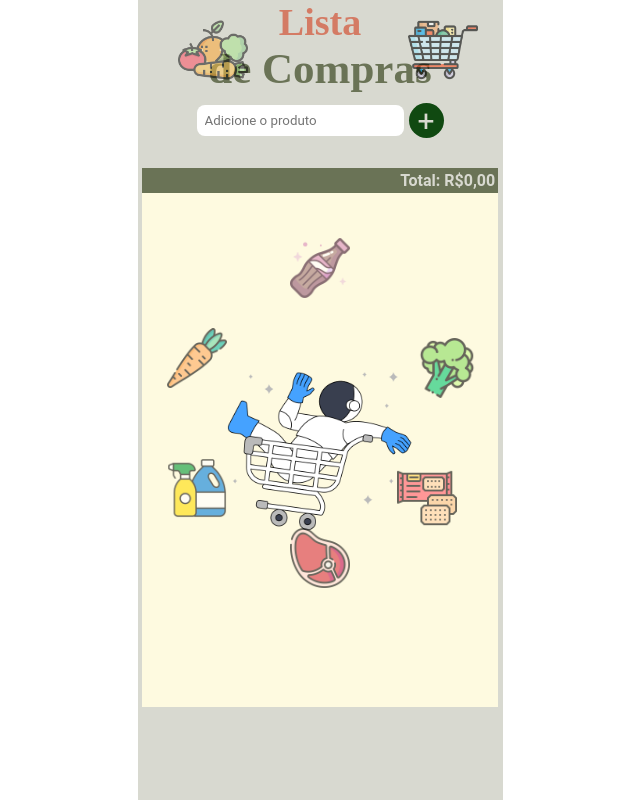
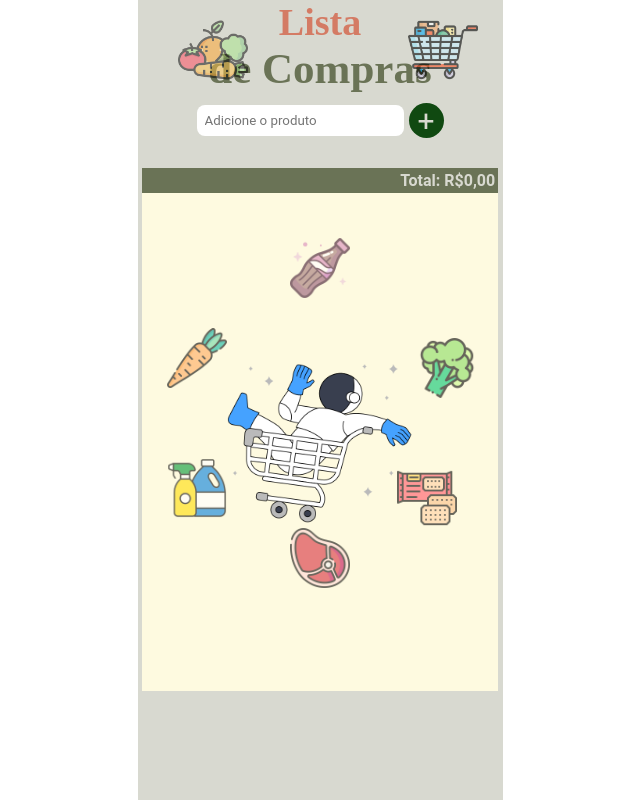
Before and after one commit to lucasspimentell/lista_compras, a React (Create React App) app: page / in a window 1280 px wide. Shown: the whole page, without its empty margins (320-960 px from the left). Built offline with nearby package versions, Linux system fonts and the light colour scheme; a web font is replaced by a local one.

Commit message:
atualização

```diff
--- a/src/pages/Home/home.css
+++ b/src/pages/Home/home.css
@@ -218,7 +218,7 @@ form .add{
     display: flex;
     justify-content: center;
     align-items: center;
-    height: 63vh;
+    height: 61vh;
     position: relative;
 
 }
```
